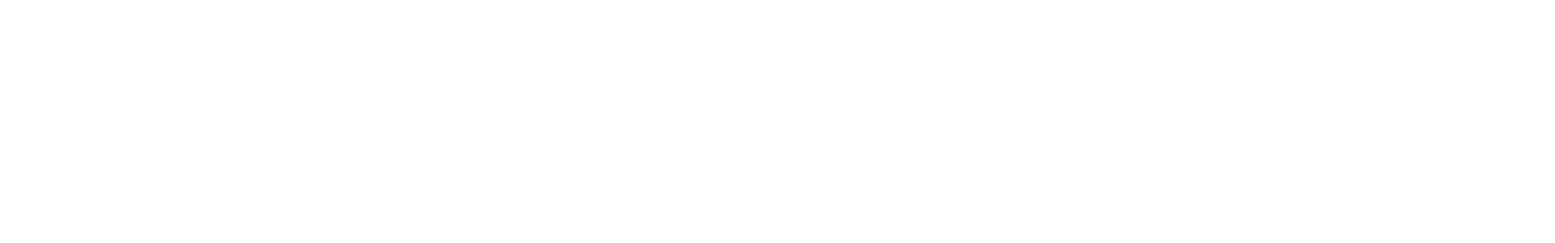
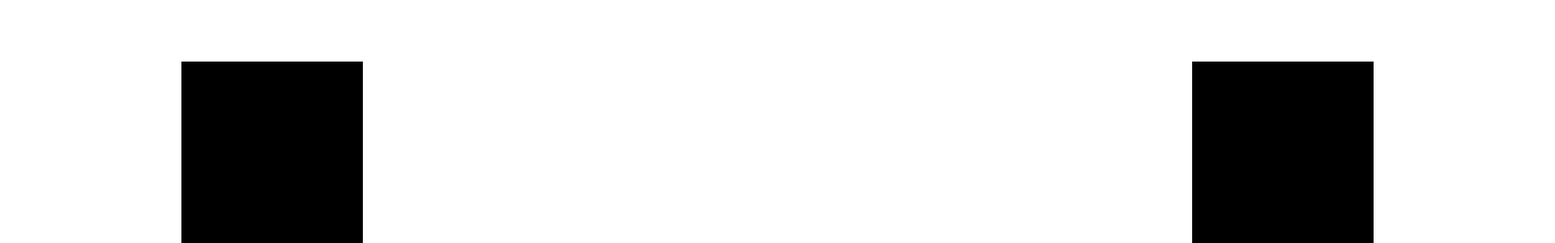
Before and after one commit to QuentinVdr/overlol, a Next.js app: page /overlay/1 in a window 1280 px wide. Before the commit this address had no page. Shown: the part 780-1080 px from the top of the page at 81% size, 1920 px wide, since content can reach past the window. Before the commit the page ends 800 px from the top, so only its background shows below. Built offline with nearby package versions, Linux system fonts and the light colour scheme.

Commit message:
✨ add base overlay page

```diff
--- /dev/null
+++ b/src/app/overlay/[id]/layout.tsx
@@ -0,0 +1,15 @@
+import { redirect } from 'next/navigation';
+
+export default async function OverlayLayout({
+  params,
+  children,
+}: Readonly<{
+  params: Promise<{ id: string }>;
+  children: React.ReactNode;
+}>) {
+  const id = await params;
+  if (!id) {
+    redirect('/');
+  }
+  return <body className="relative h-[1080px] w-[1920px] bg-transparent">{children}</body>;
+}
--- /dev/null
+++ b/src/app/overlay/[id]/page.tsx
@@ -0,0 +1,8 @@
+export default function Overlay() {
+  return (
+    <>
+      <div className="bg-opacity-10 absolute bottom-0 left-56 flex size-56 items-center justify-center bg-black backdrop-blur-sm"></div>
+      <div className="bg-opacity-10 absolute right-56 bottom-0 flex size-56 items-center justify-center bg-black backdrop-blur-sm"></div>
+    </>
+  );
+}
```
